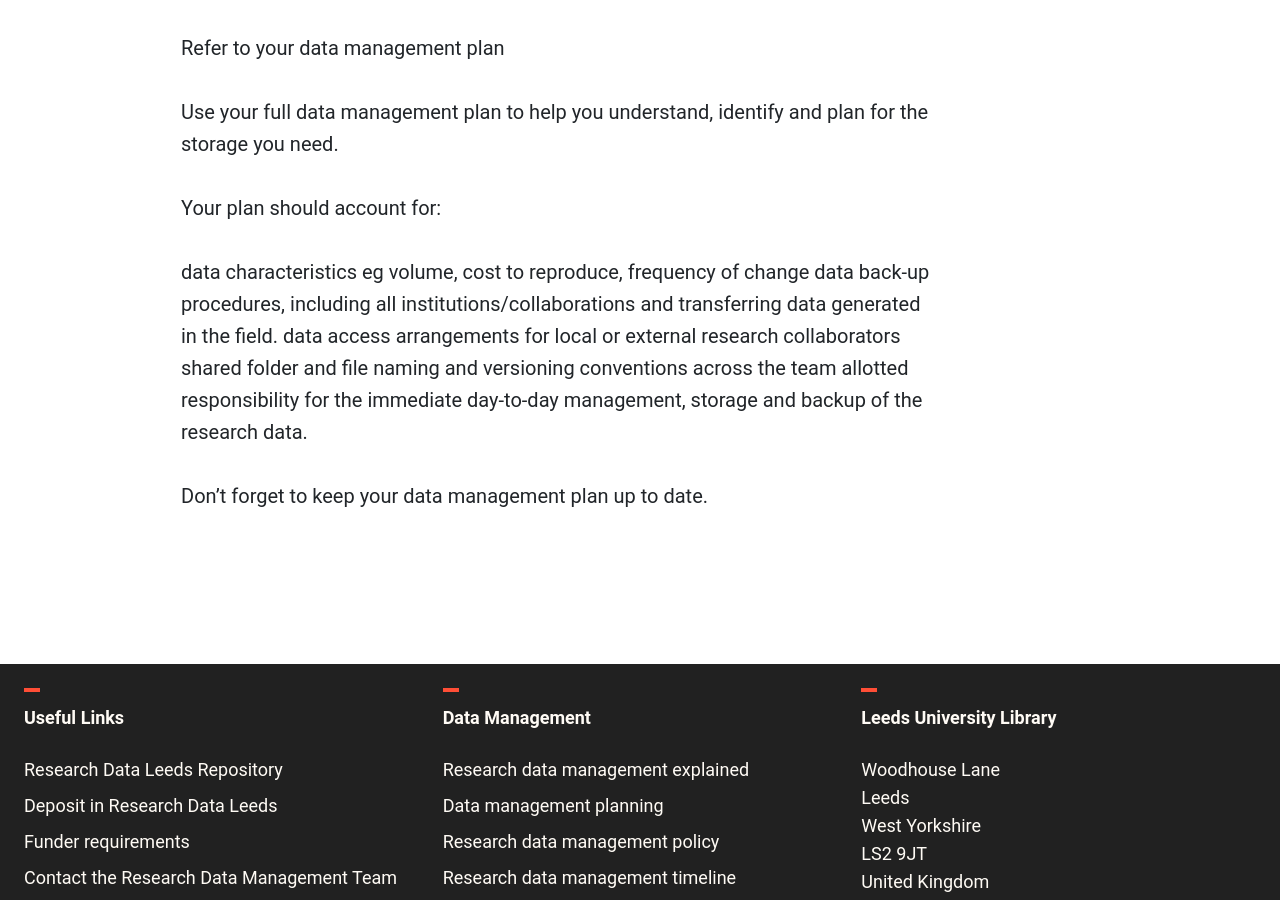
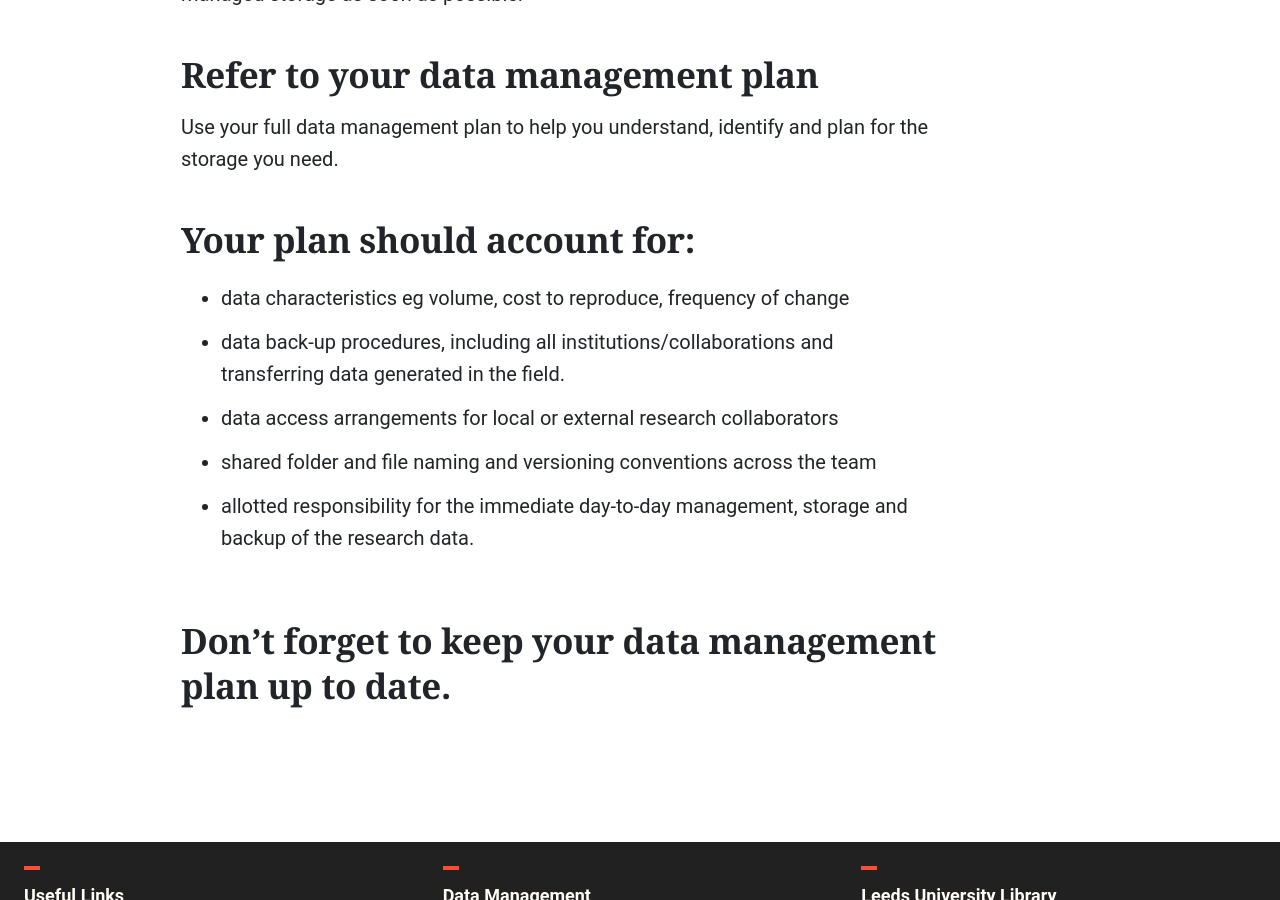
Before and after one commit to uol-library/rdl-handbook, a Jekyll site: the page built from pages/data-management/data-classification-and-planning.md, in a window 1280 px wide and 900 px high, scrolled down 1145 px. Built offline with Jekyll 4.4.1, drawn with Linux system fonts in a browser that asks for light colours; some web fonts are replaced; our own code applies the rules of GitHub Pages for plain Markdown files.

```diff
--- a/pages/data-management/data-classification-and-planning.md
+++ b/pages/data-management/data-classification-and-planning.md
@@ -1,6 +1,6 @@
 Understanding your own data is the first step in planning for storage and security. Make sure you have classified the sensitivity of your data, and have planned for your storage needs.
 
-Classify your data
+### Classify your data
 
 As described in the information protection policy, you should classify your data according to its sensitivity. There are three types: unclassified, confidential and highly confidential.
 
@@ -8,22 +8,22 @@ You can then decide how to store it, and what special controls you need to put i
 
 The University has a range of IT policies and guidance that relate to data storage. You can also find help and guidance on our data safeguarding pages.
 
-Discuss your storage needs with IT
+### Discuss your storage needs with IT
 
 The IT team will help you identify all your research data backup and storage needs, including the right storage technologies to use and the associated costs.
 
 You should use managed and backed-up storage where possible – for example, storage provided by your faculty or central IT. Transfer data generated in the field to managed storage as soon as possible.
 
-Refer to your data management plan
+### Refer to your data management plan
 
 Use your full data management plan to help you understand, identify and plan for the storage you need.
 
-Your plan should account for:
+### Your plan should account for:
 
-data characteristics eg volume, cost to reproduce, frequency of change
-data back-up procedures, including all institutions/collaborations and transferring data generated in the field.
-data access arrangements for local or external research collaborators
-shared folder and file naming and versioning conventions across the team
-allotted responsibility for the immediate day-to-day management, storage and backup of the research data.
+* data characteristics eg volume, cost to reproduce, frequency of change
+* data back-up procedures, including all institutions/collaborations and transferring data generated in the field.
+* data access arrangements for local or external research collaborators
+* shared folder and file naming and versioning conventions across the team
+* allotted responsibility for the immediate day-to-day management, storage and backup of the research data.
 
-Don’t forget to keep your data management plan up to date.
+### Don’t forget to keep your data management plan up to date.
```
